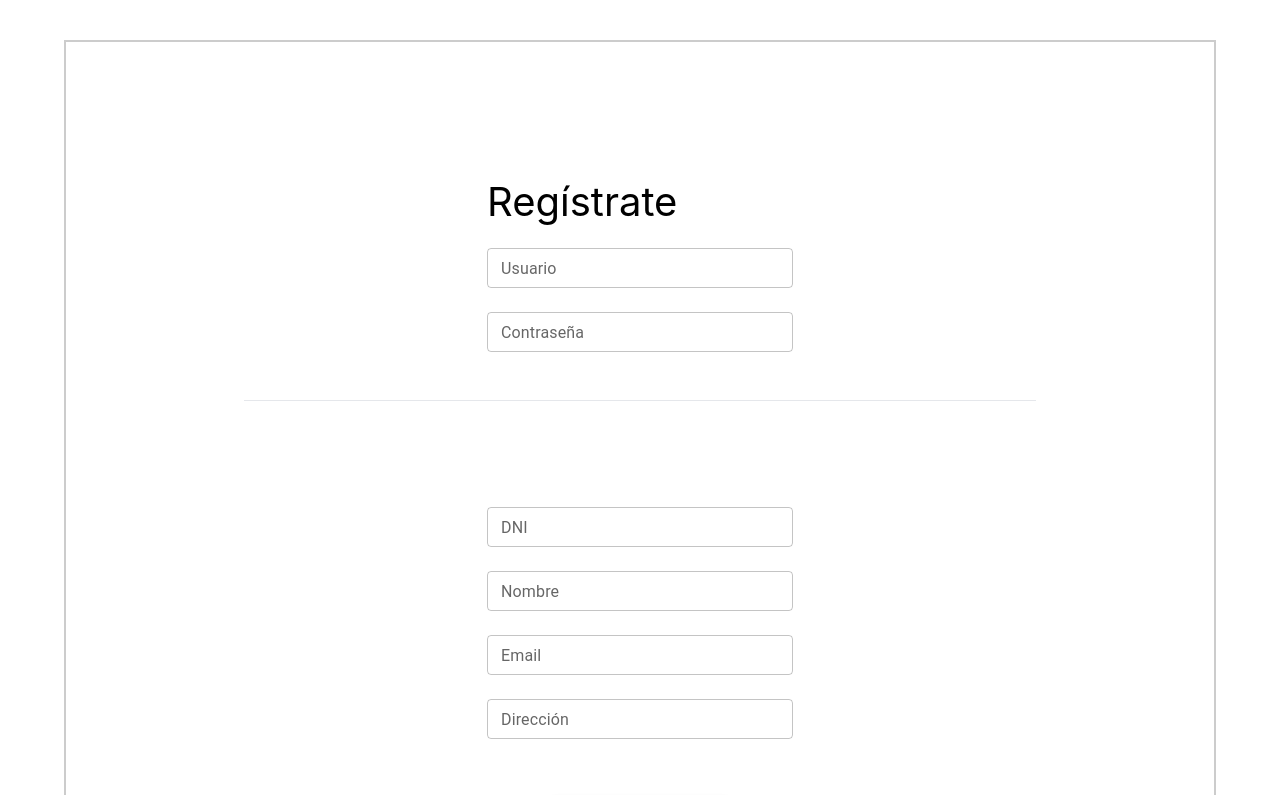
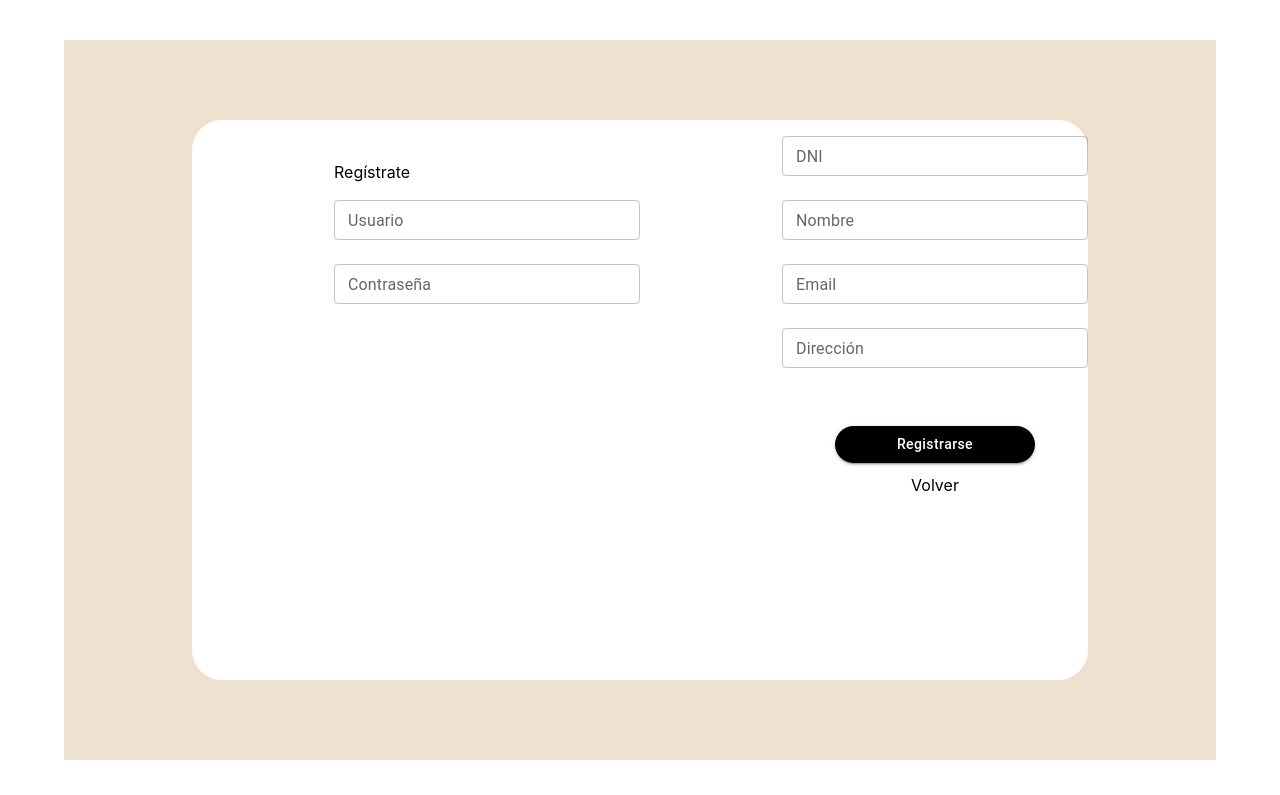
Before and after one commit to AlwinD17/GestLib, a React (Vite) app in the folder client/: page /register in a window 1280 px wide. Shown: the top 795 px of the page. Built offline with nearby package versions, Linux system fonts and the light colour scheme.

Commit message:
fix: register page 3.0

```diff
--- a/client/src/Pages/RegistrarsePage/RegistrarsePage.css
+++ /dev/null
@@ -1,52 +0,0 @@
-.container {
-    margin: 5vh 5vw;
-    padding: 10vh 10vw;
-    background-color: rgb(239, 225, 208);
-  }
-
-  .formContainer {
-    display: flex;
-    min-height: 70vh;
-    border-radius: 30px;
-    justify-content: center;
-    background-color: white;
-  }
-
-  .formItem {
-    display: flex;
-    flex-direction: column;
-    margin: 10px auto;
-  }
-
-  #item2 {
-    margin-top:60px;
-  }
-
-  .divider {
-    margin: 30px;
-  }
-
-  /* Media query para dispositivos móviles */
-  @media (max-width: 768px) {
-    .formContainer {
-      flex-direction: column;
-      padding: 20px;
-    }
-
-    .formItem{
-        margin-top:0;
-    }
-
-    #item1 {
-      margin-top: 20px;
-    }
-
-    #item2 {
-        margin-top: 0;
-        padding-top: 0;
-    }
-
-    .divider {
-      display: none;
-    }
-  }
--- a/client/src/Pages/RegistrarsePage/RegistrarsePage.jsx
+++ b/client/src/Pages/RegistrarsePage/RegistrarsePage.jsx
@@ -1,5 +1,3 @@
-import React from 'react';
-import './RegistrarsePage.css';
 import TextField from '@mui/material/TextField';
 import Button from '@mui/material/Button';
 import { Link, useNavigate } from 'react-router-dom';
@@ -9,41 +7,16 @@ import { createUsuario } from '../../api/usuarios.api';
 import * as yup from 'yup';
 
 const schema = yup.object().shape({
-  usuario: yup
-    .string()
-    .min(5, 'El usuario debe tener al menos 5 caracteres')
-    .required('El usuario es obligatorio'),
-  contraseña: yup
-    .string()
-    .min(5, 'La contraseña debe tener al menos 5 caracteres')
-    .required('La contraseña es obligatoria'),
-  dni: yup
-    .string()
-    .matches(/^\d+$/, 'El DNI debe contener solo números')
-    .min(8, 'El DNI debe tener al menos 8 caracteres')
-    .max(8, 'El DNI debe tener máximo 8 caracteres')
-    .required('El DNI es obligatorio'),
-  nombre: yup
-    .string()
-    .min(5, 'El nombre debe tener al menos 5 caracteres')
-    .required('El nombre es obligatorio'),
-  email: yup
-    .string()
-    .email('El email no es válido')
-    .required('El email es obligatorio'),
-  dirección: yup
-    .string()
-    .min(5, 'La dirección debe tener al menos 5 caracteres')
-    .required('La dirección es obligatoria'),
+  usuario: yup.string().min(5, 'El usuario debe tener al menos 5 caracteres').required('El usuario es obligatorio'),
+  contraseña: yup.string().min(5, 'La contraseña debe tener al menos 5 caracteres').required('La contraseña es obligatoria'),
+  dni: yup.string().matches(/^\d+$/, 'El DNI debe contener solo números').min(8, 'El DNI debe tener al menos 8 caracteres').max(8, 'El DNI debe tener máximo 8 caracteres').required('El DNI es obligatorio'),
+  nombre: yup.string().min(5, 'El nombre debe tener al menos 5 caracteres').required('El nombre es obligatorio'),
+  email: yup.string().email('El email no es válido').required('El email es obligatorio'),
+  dirección: yup.string().min(5, 'La dirección debe tener al menos 5 caracteres').required('La dirección es obligatoria'),
 });
 
 export const RegistrarsePage = () => {
-
-  const {
-    register,
-    handleSubmit,
-    formState: { errors },
-  } = useForm({
+  const { register, handleSubmit, formState: { errors } } = useForm({
     resolver: yupResolver(schema),
   });
 
@@ -88,30 +61,48 @@ export const RegistrarsePage = () => {
       {...register(label.toLowerCase())}
       error={!!errors[label.toLowerCase()]}
       helperText={errors[label.toLowerCase()] ? errors[label.toLowerCase()].message : ''}
-      type={label === 'Contraseña' ? 'password' : null}
+      type={label === 'Contraseña' ? 'password' : 'text'}
     />
   );
 
   return (
-    <div className='container' style={{
+    <div style={{
       margin: '5vh 5vw',
       padding: '10vh 10vw',
+      backgroundColor: 'rgb(239, 225, 208)',
     }}>
       <form onSubmit={handleSubmit(onSubmit)}>
-        <div className='formContainer' sx={{
+        <div
+        id='formContainer'
+          className='bg-white flex lg:flex-row sm:flex-col'
+          style={{
           display: 'flex',
           minHeight: '70vh',
           borderRadius: '30px',
-          justifyContent: 'center'
+          justifyContent: 'center',
+          backgroundColor: 'white',
         }}>
-          <div className='formItem' id='item1'>
-            <h1 style={{ fontSize: '40px' }}>Regístrate</h1>
+          <div
+          style={{
+            display: 'flex',
+            flexDirection: 'column',
+            margin: '40px auto',
+          }}
+            id='item1'>
+            <h1 className='text-2xl mb-3' >Regístrate</h1>
             {['Usuario', 'Contraseña'].map((label) => textLabels(label))}
           </div>
-          <hr className='divider' />
-          <div className='formItem' id='item2'>
+          <hr id='divider'
+          className='sm:hidden sm:m-0 lg:m-7 lg:block '/>
+          <div id='item2'
+          className='mx-auto sm:my-4 xl:my-20'
+            style={{
+            display: 'flex',
+            flexDirection: 'column',
+          }}>
             {['DNI', 'Nombre', 'Email', 'Dirección'].map((label) => textLabels(label))}
-            <Button variant="contained"
+            <Button
+              variant="contained"
               type='submit'
               style={{
                 backgroundColor: 'black',
@@ -120,7 +111,10 @@ export const RegistrarsePage = () => {
                 width: '200px',
                 textTransform: 'none',
                 margin: '50px auto 10px',
-              }} >Registrarse</Button>
+              }}
+            >
+              Registrarse
+            </Button>
             <Link to='/' style={{ color: 'black', textDecoration: 'none', marginRight: 'auto', marginLeft: 'auto' }}>Volver</Link>
           </div>
         </div>
```
